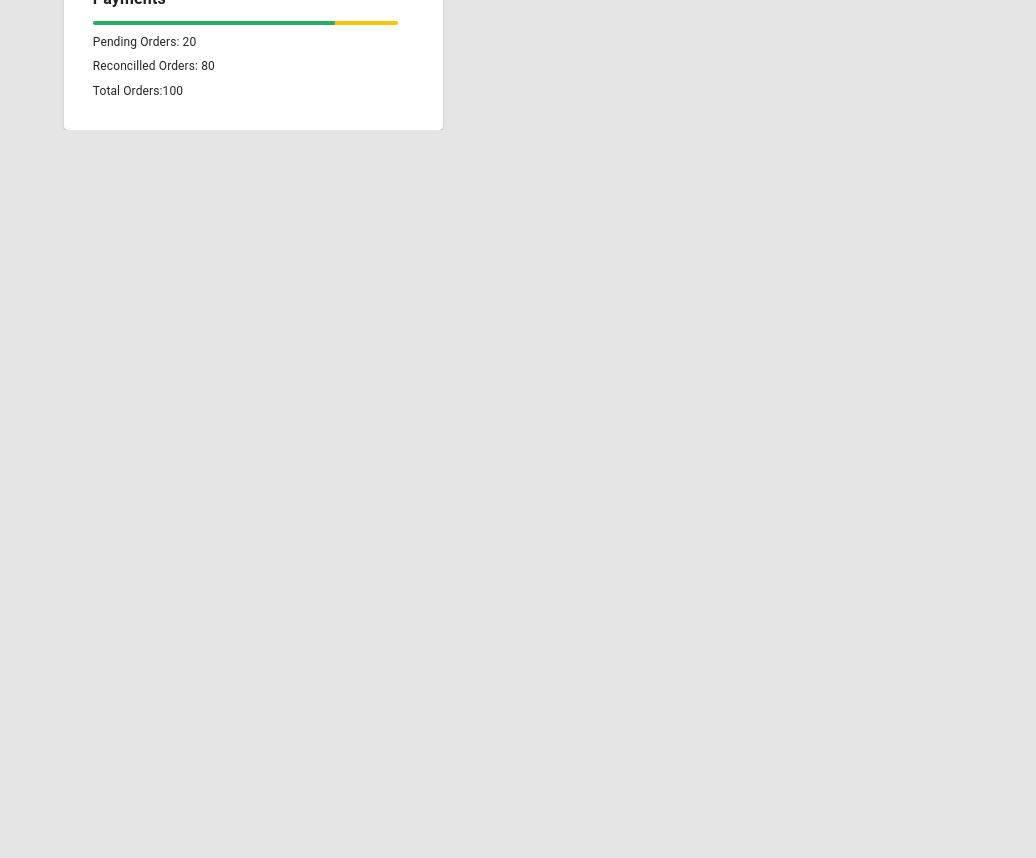
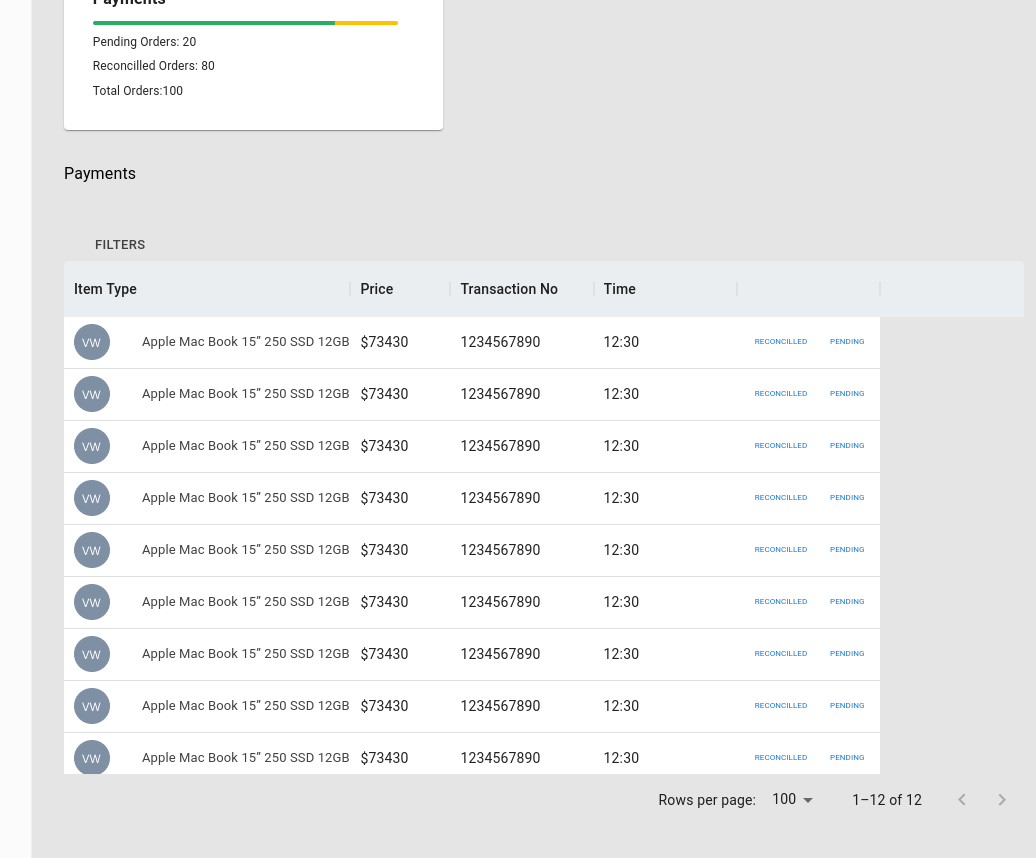
Before and after one commit to anita-brown/react_transmonitor_dashboard, a React (Create React App) app: page / in a window 1280 px wide. Shown: the part 880-1738 px from the top of the page, without its empty margins (224-1260 px from the left). Before the commit the page ends 1010 px from the top, so only its background shows below. Built offline with nearby package versions, Linux system fonts and the light colour scheme.

Commit message:
chore: implementing filter

```diff
--- a/package.json
+++ b/package.json
@@ -8,6 +8,7 @@
     "@fontsource/roboto": "^4.5.8",
     "@mui/icons-material": "^5.10.14",
     "@mui/material": "^5.10.14",
+    "@mui/x-data-grid": "^5.17.12",
     "@testing-library/jest-dom": "^5.16.5",
     "@testing-library/react": "^13.4.0",
     "@testing-library/user-event": "^13.5.0",
--- a/src/App.js
+++ b/src/App.js
@@ -11,7 +11,7 @@ function App() {
       <Header />
       <div className="app">
         <SideBar />
-        <main>
+        <main className="content">
           <Routes>
             <Route path="/" element={<Overview />} />
           </Routes>
--- a/src/components/sidebar/SideBar.jsx
+++ b/src/components/sidebar/SideBar.jsx
@@ -37,7 +37,7 @@ const SideBar = () => {
     const [selected, setSelected] = useState("Overview");
     return (
         <ProSidebarProvider  >
-            <Sidebar width='20%' collapsed={isCollapsed} style={{ height: "100vh", background: "#ffff", color: "#647787" }}>
+            <Sidebar width='20%' collapsed={isCollapsed} style={{ minHeight: "100vh", background: "#ffff", color: "#647787" }}>
                 <Menu iconShape="square">
                     {/* LOGO AND MENU ICON */}
                     <MenuItem
--- /dev/null
+++ b/src/data/data.js
@@ -0,0 +1,101 @@
+import { Box } from "@mui/material";
+import vw from "../assets/vw.png";
+
+export const tableData = [
+  {
+    id: 1,
+    item: "Apple Mac Book 15” 250 SSD 12GB",
+    price: "$73430",
+    transaction: "1234567890",
+    time: "12:30",
+    status: "Reconcilled",
+  },
+  {
+    id: 2,
+    item: "Apple Mac Book 15” 250 SSD 12GB",
+    price: "$73430",
+    transaction: "1234567890",
+    time: "12:30",
+    status: "Pending",
+  },
+  {
+    id: 3,
+    item: "Apple Mac Book 15” 250 SSD 12GB",
+    price: "$73430",
+    transaction: "1234567890",
+    time: "12:30",
+    status: "Reconcilled",
+  },
+  {
+    id: 4,
+    item: "Apple Mac Book 15” 250 SSD 12GB",
+    price: "$73430",
+    transaction: "1234567890",
+    time: "12:30",
+    status: "Reconcilled",
+  },
+  {
+    id: 5,
+    item: "Apple Mac Book 15” 250 SSD 12GB",
+    price: "$73430",
+    transaction: "1234567890",
+    time: "12:30",
+    status: "Pending",
+  },
+  {
+    id: 6,
+    item: "Apple Mac Book 15” 250 SSD 12GB",
+    price: "$73430",
+    transaction: "1234567890",
+    time: "12:30",
+    status: "Un-reconcilled",
+  },
+  {
+    id: 7,
+    item: "Apple Mac Book 15” 250 SSD 12GB",
+    price: "$73430",
+    transaction: "1234567890",
+    time: "12:30",
+    status: "Reconcilled",
+  },
+  {
+    id: 8,
+    item: "Apple Mac Book 15” 250 SSD 12GB",
+    price: "$73430",
+    transaction: "1234567890",
+    time: "12:30",
+    status: "Un-reconcilled",
+  },
+  {
+    id: 9,
+    item: "Apple Mac Book 15” 250 SSD 12GB",
+    price: "$73430",
+    transaction: "1234567890",
+    time: "12:30",
+    status: "Pending",
+  },
+  {
+    id: 10,
+    item: "Apple Mac Book 15” 250 SSD 12GB",
+    price: "$73430",
+    transaction: "1234567890",
+    time: "12:30",
+    status: "Reconcilled",
+  },
+  {
+    id: 11,
+    item: "Apple Mac Book 15” 250 SSD 12GB",
+    price: "$73430",
+    transaction: "1234567890",
+    time: "12:30",
+    status: "Reconcilled",
+  },
+  {
+    id: 12,
+    item: "Apple Mac Book 15” 250 SSD 12GB",
+    price: "$73430",
+    transaction: "1234567890",
+    time: "12:30",
+    status: "Pending",
+  },
+];
--- a/src/index.css
+++ b/src/index.css
@@ -13,17 +13,13 @@ body {
 .app {
   display: flex;
   position: relative;
+
 }
 .daterange {
   outline: none;
   padding: 0.4rem 1rem;
   color: #7F8FA4;
-  /* width: 18rem; */
   border-radius: 3px;
   border: 0.5px solid #333;
   cursor: pointer;
-  /* font-size: 1.2rem; */
 }
-  /* &:hover {
-    border: 1.5px solid #2b2d42;
-  } */
--- a/src/models/overview/Overview.jsx
+++ b/src/models/overview/Overview.jsx
@@ -1,13 +1,16 @@
+import { Box } from '@mui/material'
 import React from 'react'
 import ChartOrders from '../../components/chart/ChartOrders'
 import Cards from '../../components/transactions/Card'
+import Table from '../../table/Table'
 
 const Overview = () => {
   return (
-    <div>
+    <Box>
       <Cards />
-      <ChartOrders/>
-    </div>
+      <ChartOrders />
+      <Table/>
+    </Box>
   )
 }
 
--- /dev/null
+++ b/src/table/Column.js
@@ -0,0 +1,56 @@
+import { Box, IconButton,Button, Typography } from "@mui/material";
+import vw from "../assets/vw.png";
+import { tableData } from "../data/data";
+const RenderImage = () => {
+  return (
+    <Box display="flex" alignItems="center" gap="2rem">
+      <img src={vw} alt="" />
+      <Typography fontSize="13px" color="#414042">
+        Apple Mac Book 15” 250 SSD 12GB
+      </Typography>
+    </Box>
+  );
+};
+const RenderStatus = () => {
+  return (
+    <Box gap="2rem">
+      {tableData.map((item) => (
+        <Button>
+          <Typography fontSize="8px">{item.status}</Typography>
+        </Button>
+      ))}
+    </Box>
+  );
+};
+export const columns = [
+  {
+    field: "item",
+    headerName: "Item Type",
+    flex: 2,
+    renderCell: RenderImage,
+  },
+  {
+    field: "price",
+    headerName: "Price",
+    type: "number",
+    headerAlign: "left",
+    align: "left",
+  },
+  {
+    field: "transaction",
+    headerName: "Transaction No",
+    flex: 1,
+  },
+
+  {
+    field: "time",
+    headerName: "Time",
+    flex: 1,
+  },
+  {
+    field: "status",
+    headerName: "",
+    flex: 1,
+    renderCell: RenderStatus,
+  },
+];
--- /dev/null
+++ b/src/table/Table.jsx
@@ -0,0 +1,81 @@
+import { Box, Typography, IconButton } from '@mui/material'
+import React from 'react'
+import {
+    DataGrid,
+    GridToolbarContainer,
+    GridToolbarColumnsButton,
+    GridToolbarFilterButton,
+    // GridToolbarExport,
+    // GridToolbarDensitySelector,
+} from '@mui/x-data-grid';
+// import { DataGrid, GridToolbar } from '@mui/x-data-grid';
+import { tableData as data } from '../data/data';
+import { columns } from './Column';
+function CustomToolbar() {
+    return (
+        <GridToolbarContainer>
+            {/* <GridToolbarColumnsButton /> */}
+            {/* <GridToolbarFilterButton /> */}
+            <GridToolbarFilterButton
+
+                componentsProps={{
+                    button: {
+                        startIcon: (
+                            <IconButton>
+                                {/* <FilterAltIcon /> */}
+
+                            </IconButton>
+                        )
+                    }
+                }}/>
+
+        </GridToolbarContainer>
+    );
+}
+const Table = () => {
+  return (
+    <Box padding="2rem">
+          <Typography>Payments</Typography>
+          <Box
+              m="40px 0 0 0"
+              height="75vh"
+              sx={{
+                  "& .MuiDataGrid-root": {
+                      border: "none",
+                  },
+                  "& .MuiDataGrid-cell": {
+                      borderBottom: "none",
+                  },
+                  "& .name-column--cell": {
+                      color: "#414042",
+                  },
+                  "& .MuiDataGrid-columnHeaders": {
+                      backgroundColor: "#EAEEF0",
+                      borderBottom: "none",
+                  },
+                  "& .MuiDataGrid-virtualScroller": {
+                      backgroundColor: "#FFFFFF",
+                  },
+                  "& .MuiDataGrid-footerContainer": {
+                      borderTop: "none",
+                    //   backgroundColor: "red",
+                  },
+                  "& .MuiCheckbox-root": {
+                      color: "#414042",
+                  },
+                  "& .MuiDataGrid-toolbarContainer .MuiButton-text": {
+                      color: "#414042",
+                  },
+              }}
+          >
+              <DataGrid
+                  rows={data}
+                  columns={columns}
+                  components={{ Toolbar: CustomToolbar }}
+              />
+          </Box>
+    </Box>
+  )
+}
+
+export default Table
```
Also changed, not shown: src/assets/vw.png (added), 1 other file (tests, documents, lock files or other folders).
